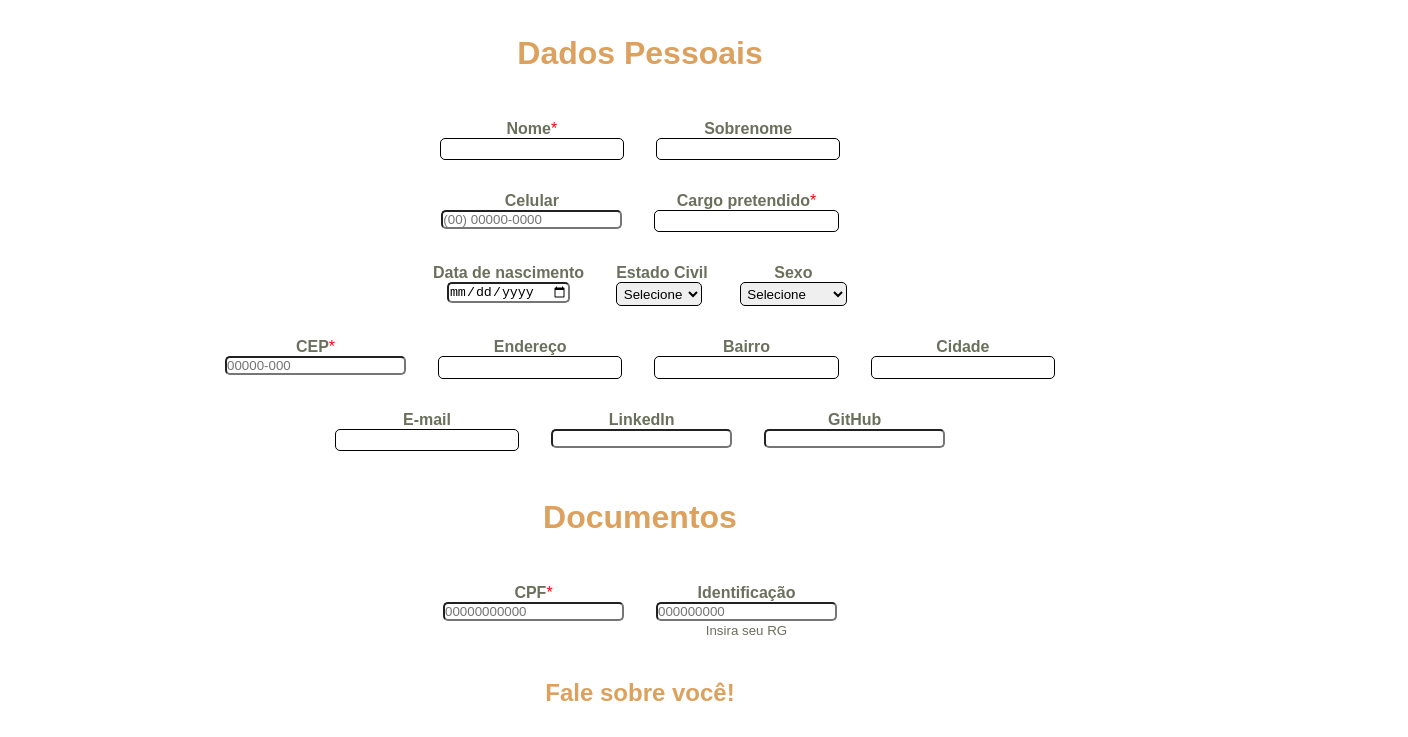
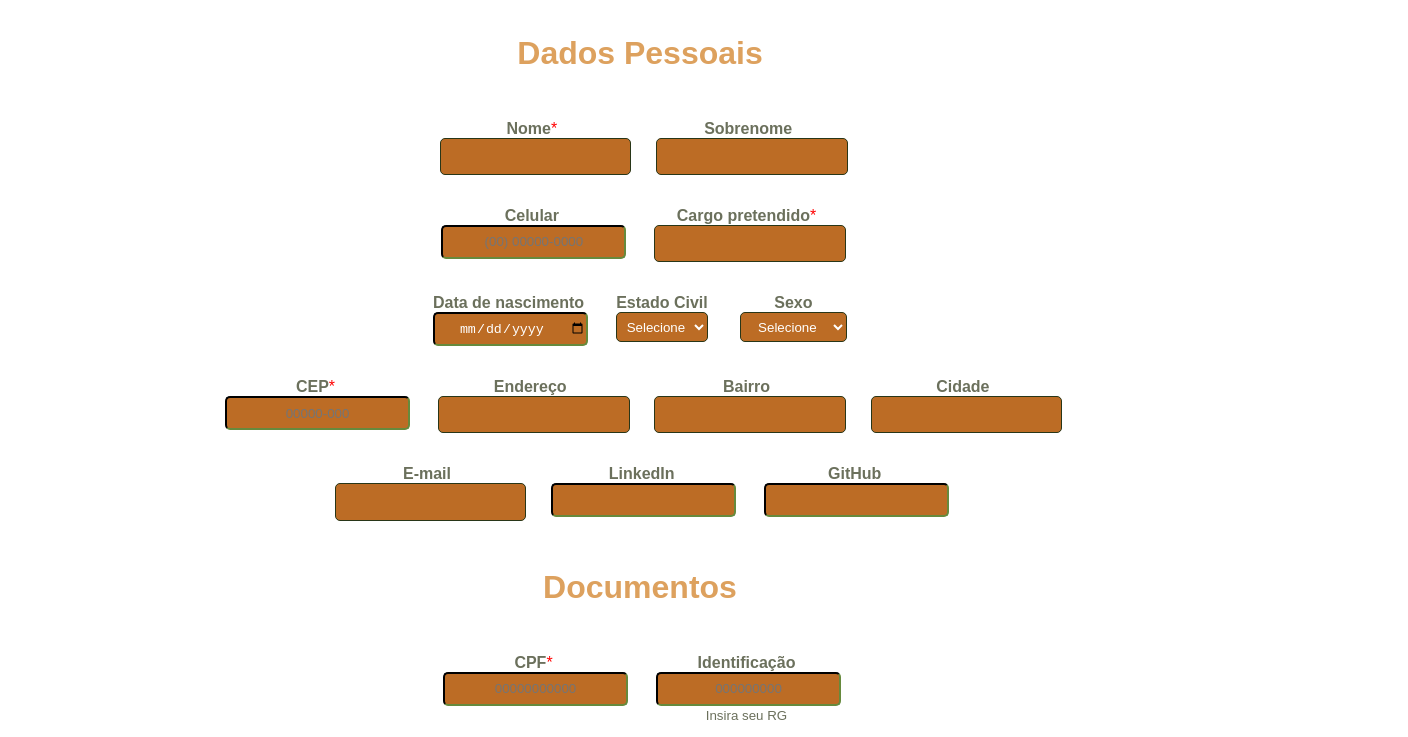
Before and after one commit to gabysilve/Projeto-Jobs-NET, a plain HTML site: page Projeto/index.html in a window 1280 px wide. Shown: the part 706-1443 px from the top of the page, 1408 px wide, since content can reach past the window. Drawn offline with Linux system fonts and the light colour scheme.

Commit message:
Mudanças nos inputs
O time de UX situado no Paraguai pediu essas alterações:

-Modificação de cores e background;
-Modificação das boxes dos inputs;

```diff
--- a/Projeto/style.css
+++ b/Projeto/style.css
@@ -68,27 +68,28 @@ background-color: #6B705C;
 margin: 15px 0 1em 0;
 }
 
-
 header{
     display:flex;
     justify-content: space-around;
     align-items: center;
     box-shadow: 8px 8px 15px 8px #bc6c25;
     background: #283618;
+}
 
-
-}
 header ul{
     display: flex;
 }
+
 header ul li a {
     text-decoration: none;
     color: #ffffff;
 }
+
 header ul li a:hover {
     color: #bc6c25 ;
     text-decoration: #dda15e;
 }
+
 header ul li{
     padding: 5px;
     transition: 300ms;
@@ -96,6 +97,12 @@ header ul li{
 
 input, select, textarea, button{
     border-radius: 5px;
+    border-color: #283618!important;
+    width: 100%;
+    height: 30px;
+    text-align: center;
+    color: white!important;
+    background-color: #bc6c25;
 }
 
 
@@ -109,8 +116,6 @@ input, select, textarea, button{
     padding: 50px 50px 50px 50px;
     background: #FFFFFF;
 }
-
-
 
 .flex-nome {
  display: flex;
@@ -162,7 +167,6 @@ input, select, textarea, button{
     margin: 1em;
 }
 
-
 .campo.label{
     margin-bottom: 0.2em;
     color:#6B705C;
@@ -186,7 +190,6 @@ fieldset.grupo .campo{
     background:#bfc7a6;
 }
 
-
 .botao {
     font-size: 1.2em;
     background:#bc6c25;
```
